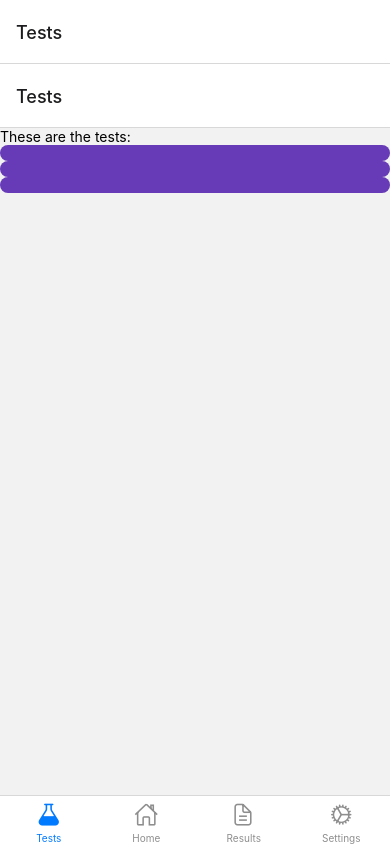
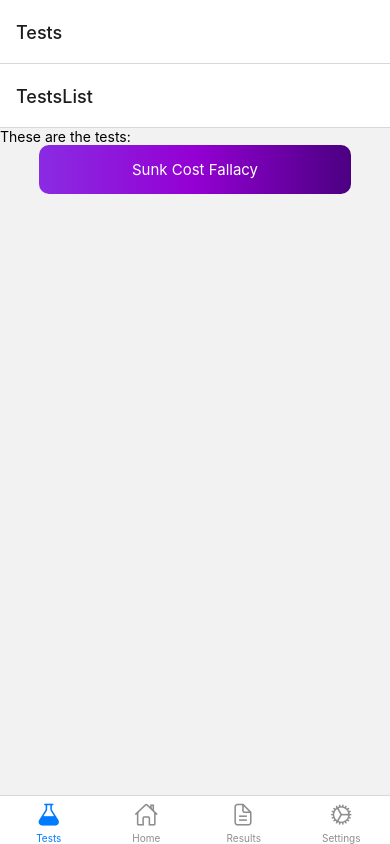
Before and after one commit to bennetthilberg/amos-app, a React Native app: screen /Tests in a window 390 px wide. Built offline with nearby package versions, Linux system fonts and the light colour scheme.

Commit message:
GradientButton for tests, restructure tests folder

```diff
--- /dev/null
+++ b/components/GradientButton.js
@@ -0,0 +1,23 @@
+import React from 'react';
+import { Text, TouchableOpacity } from 'react-native';
+import { LinearGradient } from 'expo-linear-gradient';
+
+export default function GradientButton({ title, onPress }) {
+  return (
+    <TouchableOpacity onPress={onPress} style={{width: "80%", alignSelf: "center", borderRadius: 10, marginBottom: 20}}>
+      <LinearGradient
+        // Gradient colors
+
+        colors={['#8a2be2', '#9400d3', '#4b0082']}
+        // Other gradient props
+        start={[0, 0]}
+        end={[1, 0]}
+        style={{ padding: 15, alignItems: 'center', borderRadius: 10 }}
+      >
+        <Text style={{ backgroundColor: 'transparent', fontSize: 15, color: '#fff' }}>
+          {title}
+        </Text>
+      </LinearGradient>
+    </TouchableOpacity>
+  );
+}
--- a/components/TabBar.js
+++ b/components/TabBar.js
@@ -4,7 +4,7 @@ import { Ionicons } from '@expo/vector-icons';
 
 import HomeScreen from '../screens/HomeScreen';
 import SettingsScreen from '../screens/SettingsScreen';
-import TestsScreen from '../screens/TestsScreen';
+import TestsScreen from '../screens/TestsList';
 import ResultsScreen from '../screens/ResultsScreen';
 import { GlobalTheme } from '../GlobalTheme';
 
--- a/package.json
+++ b/package.json
@@ -36,11 +36,13 @@
     "react-native": "^0.71.8",
     "react-native-elements": "^3.4.3",
     "react-native-gesture-handler": "~2.9.0",
+    "react-native-linear-gradient": "^2.8.1",
     "react-native-reanimated": "~2.14.4",
     "react-native-safe-area-context": "4.5.0",
     "react-native-screens": "~3.20.0",
     "react-native-vector-icons": "^10.0.0",
-    "react-native-web": "~0.18.10"
+    "react-native-web": "~0.18.10",
+    "expo-linear-gradient": "~12.1.2"
   },
   "devDependencies": {
     "@babel/core": "^7.20.0",
--- /dev/null
+++ b/screens/TestsList.js
@@ -0,0 +1,46 @@
+import React from 'react';
+import { createStackNavigator } from '@react-navigation/stack';
+import {View, Text,TouchableOpacity} from 'react-native';
+import TestScreen from './TestPreview';
+import { atom,useAtom } from 'jotai';
+import { Button } from 'react-native-elements';
+import GradientButton from '../components/GradientButton';
+import * as tests from '../tests';
+import TestPreview from './TestPreview';
+
+
+const Stack = createStackNavigator();
+
+//const exampleList = atom(['foo', 'bar', 'foobar']);
+
+
+function TestsList({ navigation }){
+    const testsArray = Object.values(tests);
+
+    return(
+        <View>
+        <Text>These are the tests:</Text>
+        {testsArray.map((testInList) => {
+            return(
+            <GradientButton
+            key={testInList.id}
+            title={testInList.name}
+            onPress={
+                () => navigation.navigate('Test', {testData: testInList.name})
+            }>
+                <Text>{testInList.name}</Text>
+            </GradientButton>
+            );
+        })}
+        </View>
+    );
+}
+
+export default function TestNavigator() {
+  return (
+    <Stack.Navigator>
+      <Stack.Screen name="TestsList" component={TestsList} />
+      <Stack.Screen name="Test" component={TestPreview} />
+    </Stack.Navigator>
+  );
+}
--- a/screens/TestsScreen.js
+++ /dev/null
@@ -1,40 +0,0 @@
-import React from 'react';
-import { createStackNavigator } from '@react-navigation/stack';
-import {View, Text,TouchableOpacity} from 'react-native';
-import TestScreen from '../screens/TestScreen';
-import { atom,useAtom } from 'jotai';
-import { Button } from 'react-native-elements';
-
-const Stack = createStackNavigator();
-
-const exampleList = atom(['foo', 'bar', 'foobar']);
-
-function TestsScreen({ navigation }){
-    const [list] = useAtom(exampleList);
-
-    return(
-        <View>
-        <Text>These are the tests:</Text>
-        {list.map((item) => {
-            return(
-            <Button
-            key={item}
-            onPress={
-                () => navigation.navigate('Test', {testData: item})
-            }>
-                <Text>{item}</Text>
-            </Button>
-            );
-        })}
-        </View>
-    );
-}
-
-export default function TestNavigator() {
-  return (
-    <Stack.Navigator>
-      <Stack.Screen name="Tests" component={TestsScreen} />
-      <Stack.Screen name="Test" component={TestScreen} />
-    </Stack.Navigator>
-  );
-}
--- /dev/null
+++ b/tests/index.js
@@ -0,0 +1 @@
+export { exampleSunkCost } from './data/exampleSunkCost';
```
Also changed, not shown: screens/TestPreview.js (renamed from screens/TestScreen.js), tests/data/exampleSunkCost.js (renamed from tests/exampleSunkCost.js), 1 other file (tests, documents, lock files or other folders).
